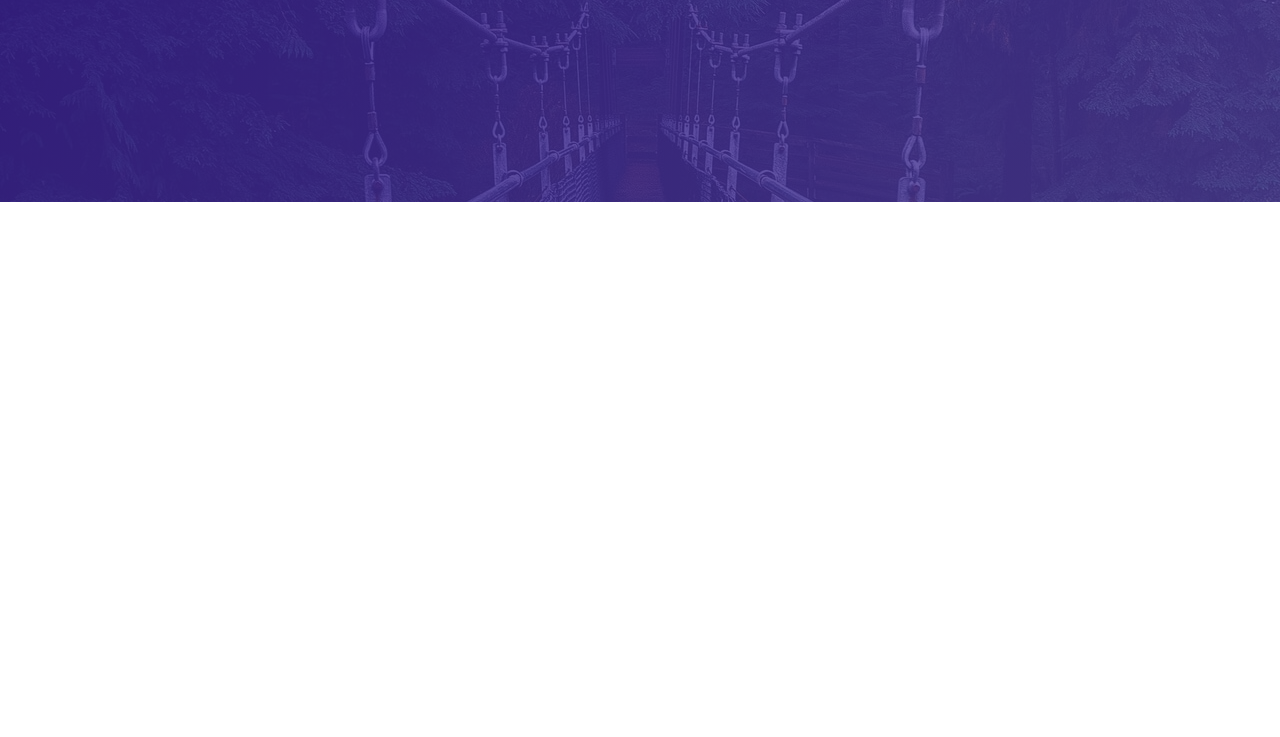
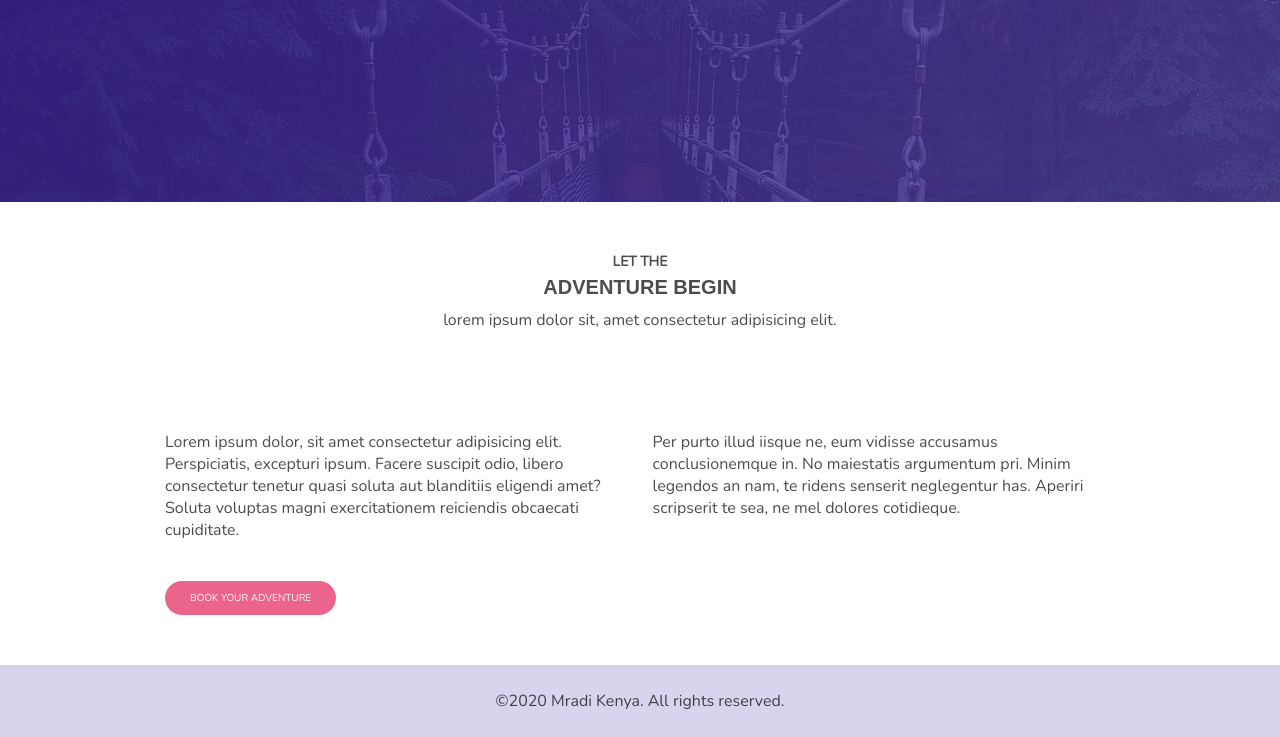
Before and after one commit to mainangethe/tour_responsive_lp, a plain HTML site: page src/index.html in a window 1280 px wide. Shown: the part 1657-2394 px from the top of the page. Before the commit the page ends 1859 px from the top, so only its background shows below. Drawn offline with nearby package versions, Linux system fonts and the light colour scheme; a web font is replaced by a local one.

Commit message:
Add main call-to-action & footer sections
- Allow tour agency to convince the visitors to start their booking process
- Add copyrights section - footer.

```diff
--- a/assets/stylesheets/main.css
+++ b/assets/stylesheets/main.css
@@ -47,6 +47,14 @@ section  { padding: 5rem 0; }
   position: relative;
 
   background-size: cover;
+}
+
+
+.activities-grid,
+.adventure-grid  {
+  display: grid;
+  grid-template-columns: repeat(auto-fit, minmax(25rem, 1fr));;
+  grid-gap: 2.5rem;
 }
 
 
@@ -181,11 +189,12 @@ nav  {
 
 
 .btn  {
-  border-radius: 2rem;
+  text-transform: uppercase;
   background-color: #eb648c;
   color: #fafafa;
 
   display: inline-block;
+  border-radius: 2rem;
   margin-top: 2rem;
   padding: 1rem 2.5rem;
   transition: background-color 650ms;
@@ -219,12 +228,6 @@ nav  {
 
   .title-heading p  { text-transform: lowercase; }
 
-
-.activities-grid  {
-  display: grid;
-  grid-template-columns: repeat(auto-fit, minmax(25rem, 1fr));;
-  grid-gap: 2.5rem;
-}
 
 .activities-grid-item  {
   height: 40rem;
@@ -331,3 +334,28 @@ nav  {
   border-radius: 100%;
   border: 3px solid #eb648c;
 }
+
+
+
+
+
+/* 7. Begin Adventures Section Styles
+------------------------------------ */
+.adventure-grid  { margin-bottom: 2rem; }
+
+
+.adventure-grid-item p  { color: rgba(0, 0, 0, .7); }
+
+
+
+
+
+/* 8. Footer Styles
+------------------- */
+footer  {
+  padding: 2.5rem 0;
+
+  text-align: center;
+  color: rgba(0, 0, 0, .7);
+  background-color: #d7d4ed;
+}
--- a/src/index.html
+++ b/src/index.html
@@ -159,7 +159,52 @@
         </div>
       </div>
     </section>
+
+
+    <!-- CTA Section -->
+    <section class="begin-adventure">
+      <div class="container">
+        <div class="title-heading">
+          <h3>Let the</h3>
+
+          <h2>Adventure begin</h2>
+
+          <p>
+            Lorem ipsum dolor sit, amet consectetur adipisicing elit.
+          </p>
+        </div>
+
+        <div class="adventure-grid">
+          <!-- Grid item #1 -->
+          <div class="adventure-grid-item">
+            <p>
+              Lorem ipsum dolor, sit amet consectetur adipisicing elit.
+              Perspiciatis, excepturi ipsum. Facere suscipit odio, libero
+              consectetur tenetur quasi soluta aut blanditiis eligendi amet?
+              Soluta voluptas magni exercitationem reiciendis obcaecati cupiditate.
+            </p>
+          </div>
+
+          <!-- Grid item #2 -->
+          <div class="adventure-grid-item">
+            <p>
+              Per purto illud iisque ne, eum vidisse accusamus conclusionemque
+              in. No maiestatis argumentum pri. Minim legendos an nam, te ridens
+              senserit neglegentur has. Aperiri scripserit te sea, ne mel
+              dolores cotidieque.
+            </p>
+          </div>
+        </div>
+
+        <a href="#" class="btn">Book your adventure</a>
+      </div>
+    </section>
   </main>
+
+
+  <footer>
+    <p>&copy;2020 Mradi Kenya. All rights reserved.</p>
+  </footer>
 
   <script src="../assets/scripts/main.js"></script>
 </body>
```
Lines whose indentation alone changed are shown as unchanged.
